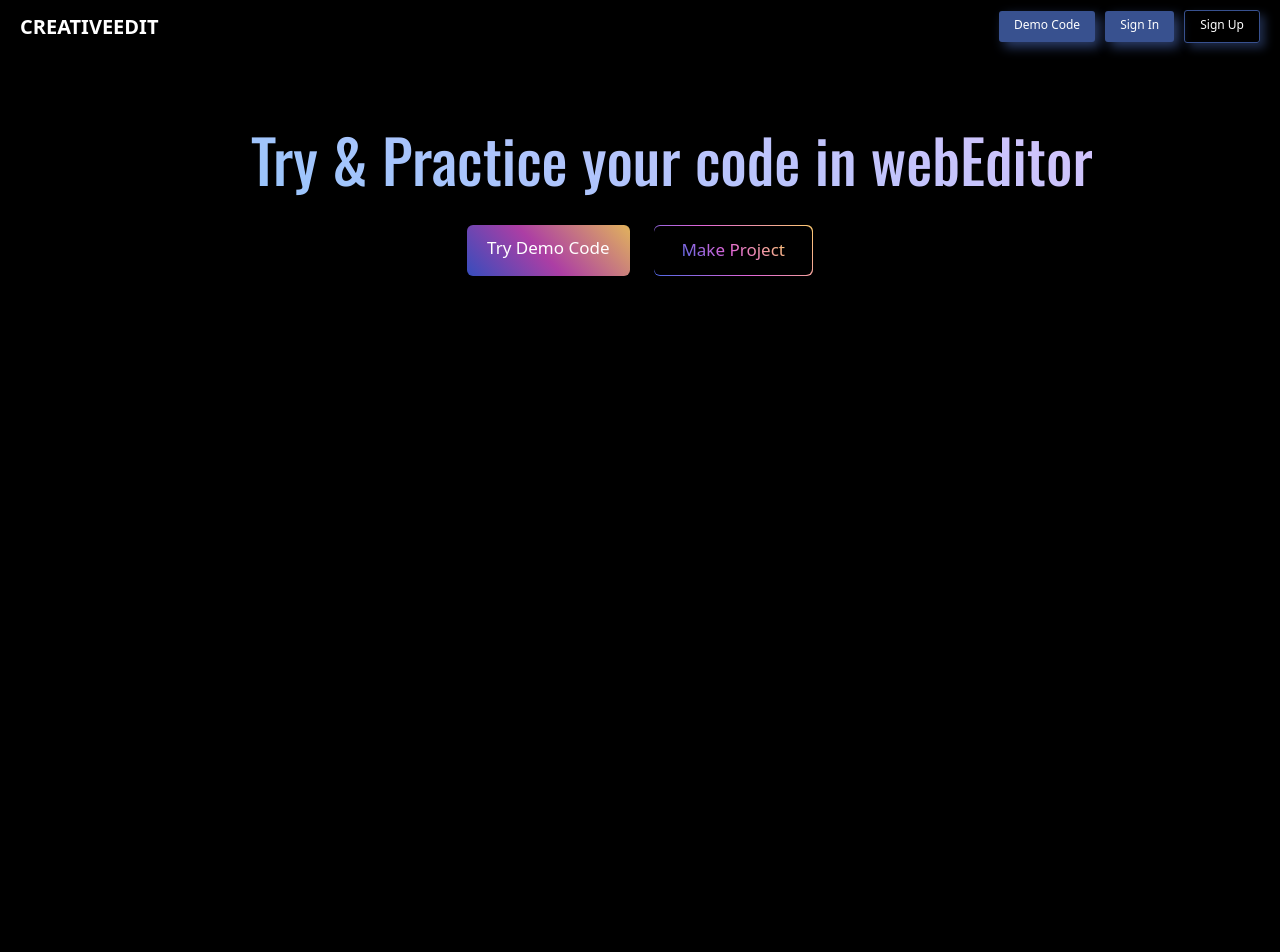
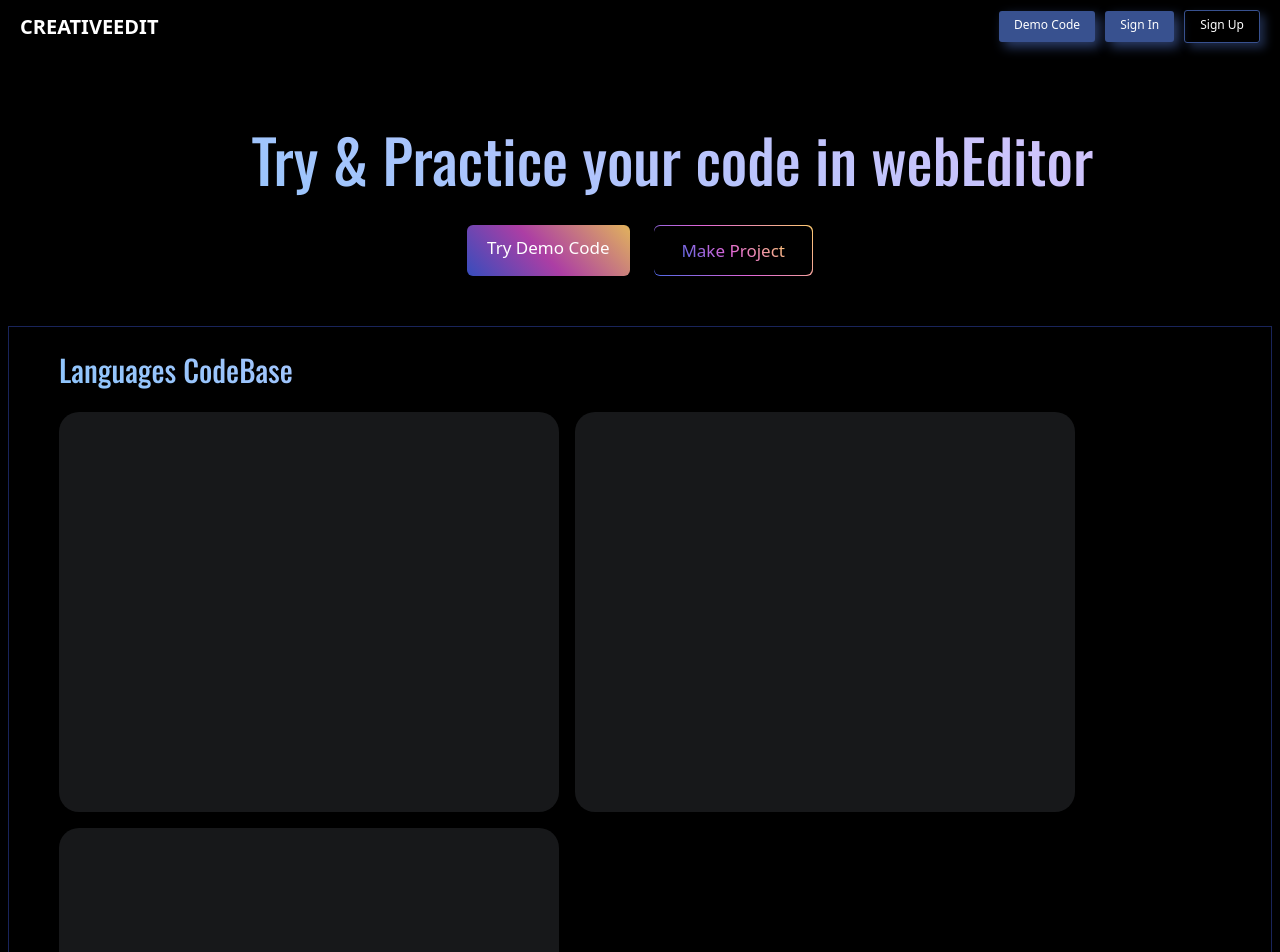
Before and after one commit to Creativetools90/products, a React (Vite) app in the folder webProjects/editor/client/: page / in a window 1280 px wide. Shown: the top 952 px of the page. Before the commit the page ends 800 px from the top, so only its background shows below. Built offline with nearby package versions, Linux system fonts and the light colour scheme.

Commit message:
code base

```diff
--- a/webProjects/editor/client/src/webComponent/homePage/Home.css
+++ b/webProjects/editor/client/src/webComponent/homePage/Home.css
@@ -38,11 +38,12 @@
 }
 .BannerHeroContainer{
     margin-top: 22px;
-    height: 500px;
+    height: auto;
     display: flex;
     flex-direction: column;
     gap: 0.7rem;
     padding: 5px;
+    padding-bottom: 50px;
 }
 
 .tryNow{
@@ -79,14 +80,13 @@
     align-items: center;
     justify-content: center;
     overflow: hidden;
-    animation: op 5s linear infinite;
-    transition: 3s;
+    background: -webkit-linear-gradient(43deg, #5069e5 0%, #e065d8 46%, #FFCC70 100%);
  }
  .btncover{
     border-radius: 6px;
     margin: auto;
     position: absolute;
-    top: 1%;
+    top: 2%;
     width: 99%;
     height: 97%;
     background-color: black;
@@ -96,18 +96,34 @@
 
  }
 
- @keyframes op {
-    0%{
-        background: -webkit-linear-gradient(43deg, #5069e5 0%, #e065d8 46%, #FFCC70 100%);
-        transition: 3s;
-    }
+ /* code base css */
 
-    80%{
-        background:transparent;
-        transition: 3s;
-    }
-    100%{
-        background: -webkit-linear-gradient(43deg, #5069e5 0%, #e065d8 46%, #FFCC70 100%);
-        transition: 3s;
-    }
+ .codeBaseContainer{
+    /* background-color: #364dbd; */
+    padding: 20px 50px;
+    border: 1px solid #364dbd79;
  }
+ .c_heading{
+    font-size: 30px;
+  font-weight: 455;
+  font-family: "Oswald", sans-serif;
+  font-optical-sizing: auto;
+  font-style: normal;
+  background: -webkit-linear-gradient(62deg, #8ec5fc 0%, #e0c3fc 100%);
+  -webkit-background-clip: text;
+  -webkit-text-fill-color: transparent;
+ }
+.code_snippet{
+    display: flex;
+    align-items: center;
+    gap: 1rem;
+    margin-top: 20px;
+    flex-wrap: wrap;
+}
+ .s_01_{
+    width: 500px;
+    height: 400px;
+    background-color: #1c1e20d3;
+    overflow: hidden;
+    border-radius: 20px;
+ }
--- a/webProjects/editor/client/src/webComponent/homePage/Home.tsx
+++ b/webProjects/editor/client/src/webComponent/homePage/Home.tsx
@@ -18,7 +18,14 @@ const Home = () => {
                     </div>
                 </div>
             </div>
-
+            <section className="codeBaseContainer">
+                <h3 className='c_heading' >Languages CodeBase</h3>
+                <div className="code_snippet">
+                    <div className="s_01_"></div>
+                    <div className="s_01_"></div>
+                    <div className="s_01_"></div>
+                </div>
+            </section>
         </div>
     )
 }
```
